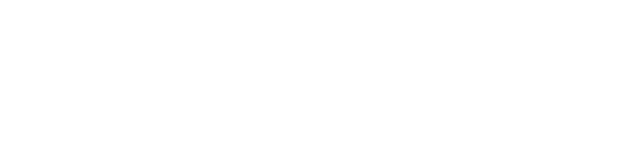
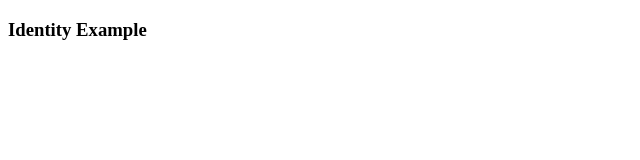
Before and after one commit to DocLock17/simplewebauth, a plain HTML site: page serveme/index.html in a window 1280 px wide. Shown: the whole page, without its empty margins (0-640 px from the left). Drawn offline with Linux system fonts and the light colour scheme.

Commit message:
Update index.html

```diff
--- a/serveme/index.html
+++ b/serveme/index.html
@@ -9,3 +9,11 @@
         };
         firebase.initializeApp(config);
       </script>
+    </head>
+    <body>
+        <h3>Identity Example</h3>
+        <script type="text/javascript">
+            console.log("Success")
+        </script>
+    </body>
+</html>
```
